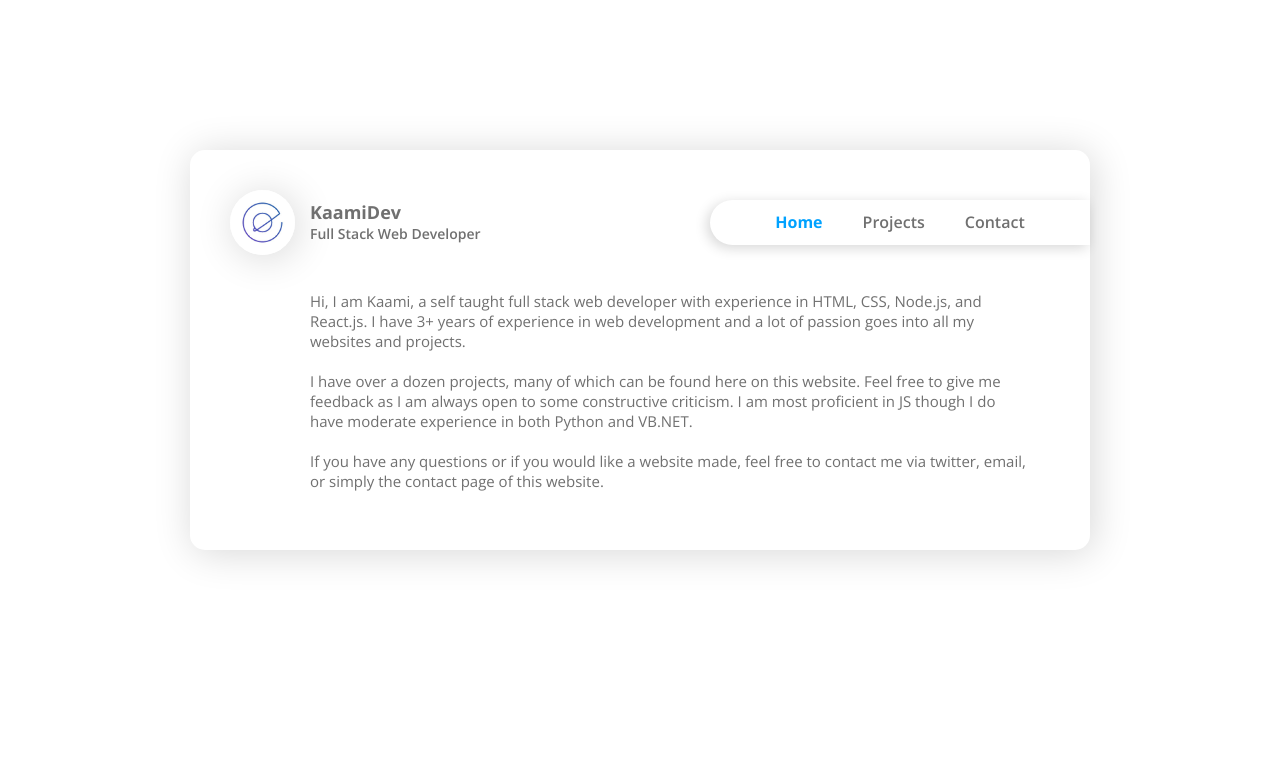
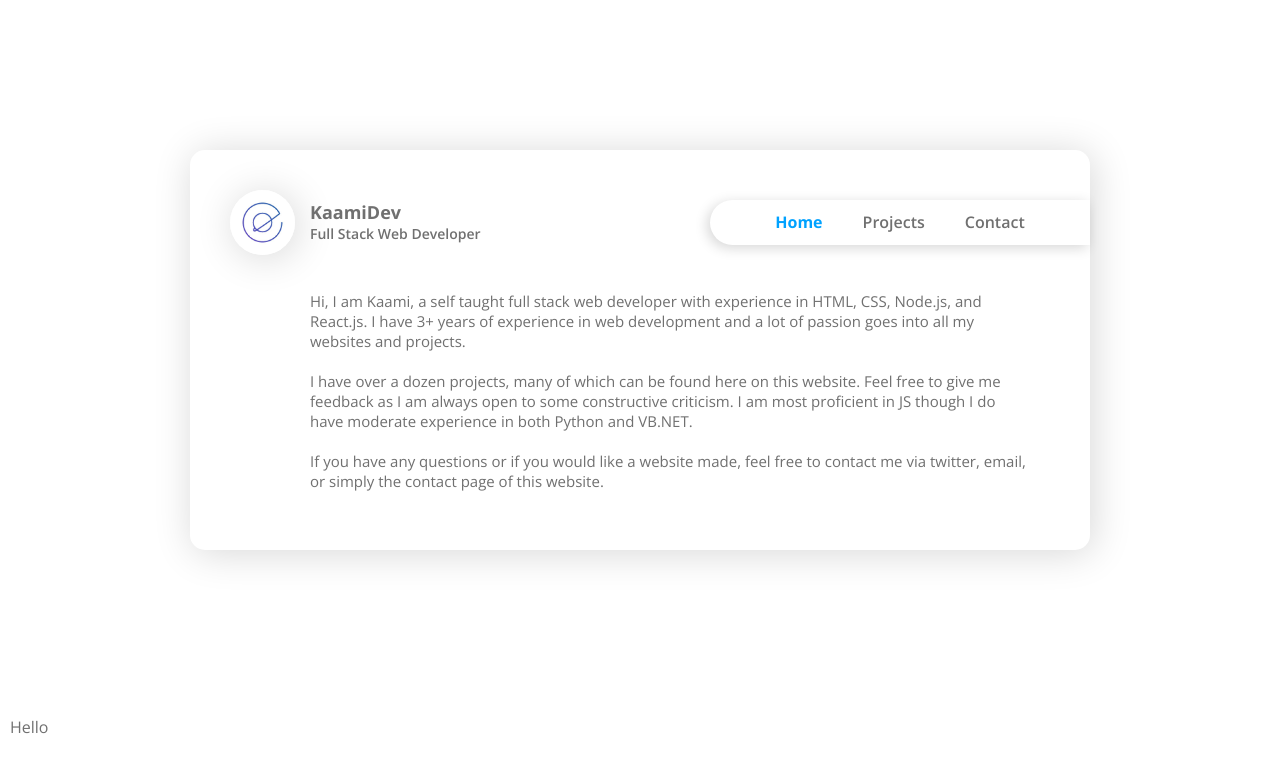
Before and after one commit to KaamiDev/Kaamidev.com, a React (Create React App) app in the folder react-frontend/: page /home in a window 1280 px wide. Shown: the top 772 px of the page. Built offline with nearby package versions, Linux system fonts and the light colour scheme.

Commit message:
kinda made footer

```diff
--- a/react-frontend/src/App.css
+++ b/react-frontend/src/App.css
@@ -162,3 +162,9 @@ body {
 	color: #00a2ff;
 	font-weight: bold !important;
 }
+
+#footer {
+	position: absolute;
+	bottom: 0;
+	height: 100px;
+}
--- a/react-frontend/src/App.js
+++ b/react-frontend/src/App.js
@@ -6,8 +6,11 @@ import './App.css';
 import Start from './components/Start.js';
 import Home from './components/Home.js';
 
+import Footer from './components/Footer.js';
+
 function App() {
 	return (
+		<div>
 			<div id="main-card" className="shadow">
 				<Router>
 					<Switch>
@@ -16,6 +19,10 @@ function App() {
 					</Switch>
 				</Router>
 			</div>
+			<div id="footer">
+				<Footer />
+			</div>
+		</div>
 	);
 }
 
--- /dev/null
+++ b/react-frontend/src/components/Footer.js
@@ -0,0 +1,7 @@
+import React from 'react';
+
+const Footer = () => {
+	return <p>Hello</p>;
+};
+
+export default Footer;
```
Lines whose indentation alone changed are shown as unchanged.
